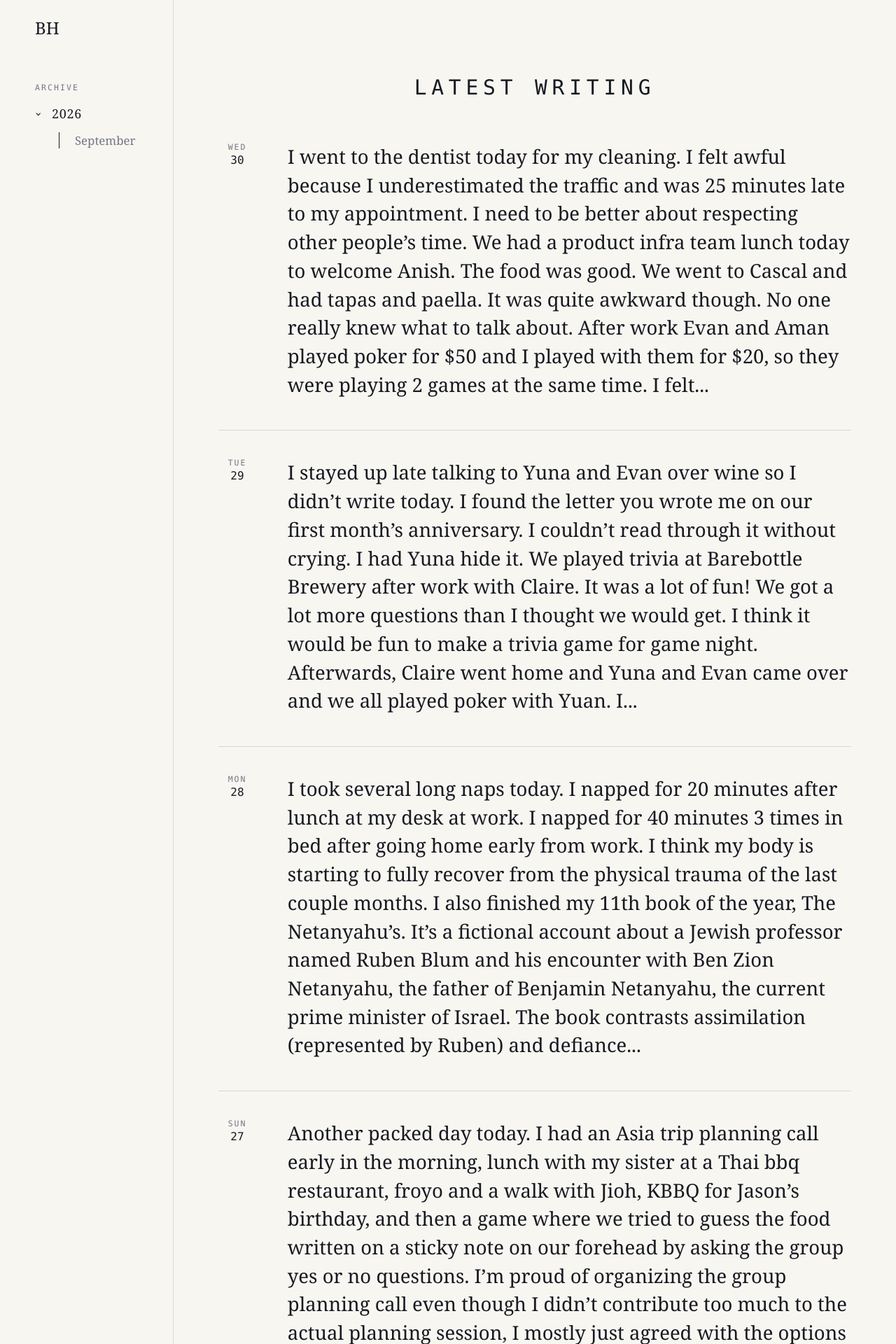
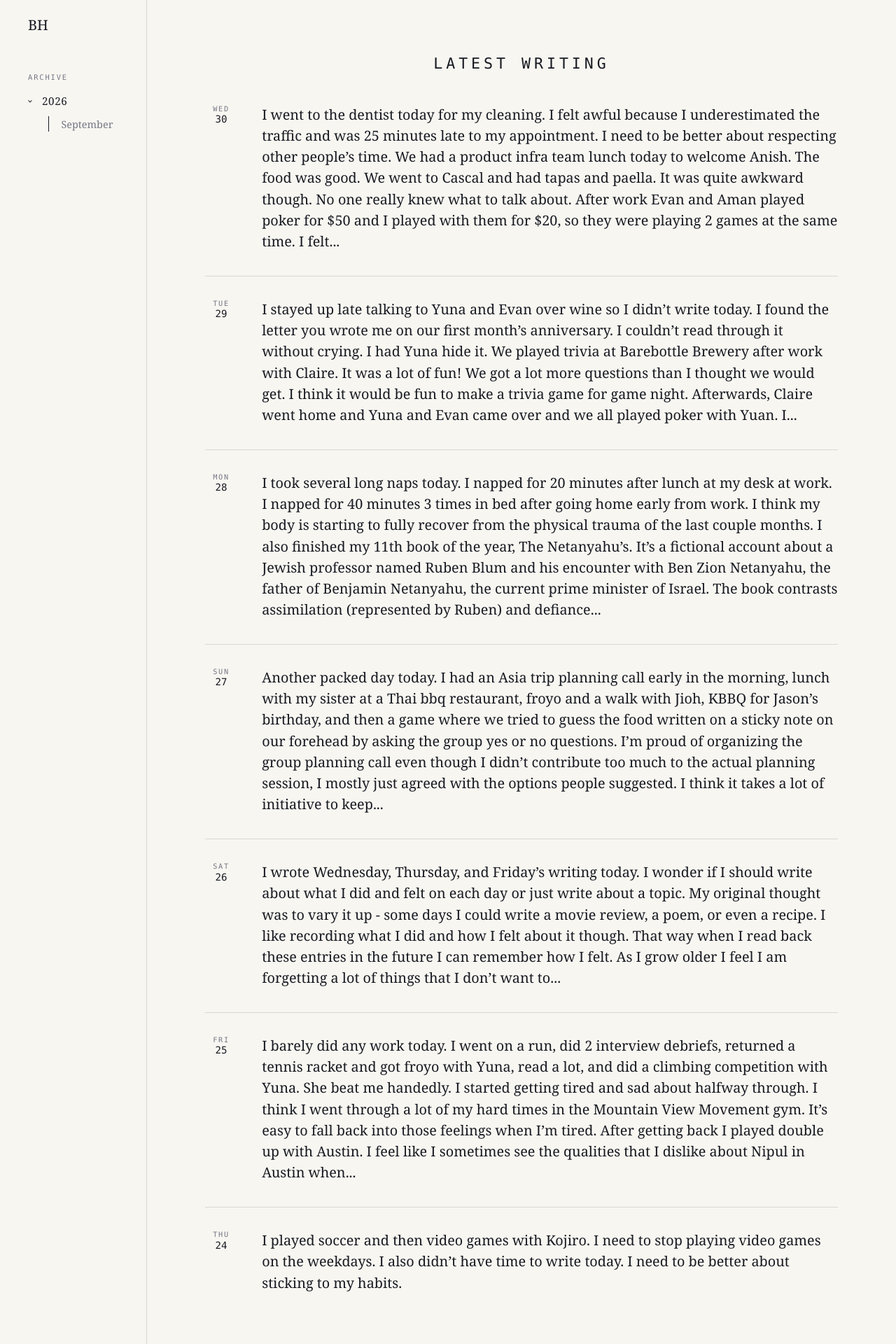
Before and after one commit to bensonhan/daily-writing, a Jekyll site: the page built from index.html, in a window 1280 px wide. Shown: the top 1920 px of the page at 70% size. Built offline with Jekyll 4.4.1, drawn with Linux system fonts in a browser that asks for light colours.

Commit message:
Reduce typography and layout scale

```diff
--- a/assets/css/site.css
+++ b/assets/css/site.css
@@ -35,20 +35,20 @@ a { color: inherit; }
 
 .site-shell {
   display: grid;
-  grid-template-columns: 248px minmax(0, 1fr);
+  grid-template-columns: 210px minmax(0, 1fr);
   min-height: 100vh;
 }
 
 .archive-rail {
   border-right: 1px solid var(--rule);
   min-height: 100vh;
-  padding: 28px 32px 64px 50px;
+  padding: 26px 26px 56px 40px;
   position: relative;
 }
 
 .identity {
   display: inline-block;
-  font-size: 1.5rem;
+  font-size: 1.25rem;
   line-height: 1;
   text-decoration: none;
 }
@@ -63,24 +63,24 @@ summary:focus-visible {
 
 .desktop-archive {
   position: sticky;
-  top: 118px;
+  top: 104px;
 }
 
 .archive-label,
 .mobile-archive > summary {
   color: var(--muted);
   font-family: var(--ui);
-  font-size: .72rem;
+  font-size: .65rem;
   letter-spacing: .18em;
   margin: 0 0 1.15rem;
   text-transform: uppercase;
 }
 
-.archive-year { margin: 0 0 1.45rem; }
+.archive-year { margin: 0 0 1.2rem; }
 
 .archive-year summary {
   cursor: pointer;
-  font-size: 1.12rem;
+  font-size: .95rem;
   letter-spacing: .04em;
   list-style: none;
   position: relative;
@@ -92,8 +92,8 @@ summary:focus-visible {
   content: "›";
   display: inline-block;
   font-family: var(--ui);
-  font-size: 1rem;
-  margin-right: .85rem;
+  font-size: .85rem;
+  margin-right: .7rem;
   transform-origin: center;
 }
 
@@ -102,15 +102,15 @@ summary:focus-visible {
 .archive-year ul {
   border-left: 1px solid var(--ink);
   list-style: none;
-  margin: .9rem 0 0 2.15rem;
-  padding: 0 0 0 1.35rem;
+  margin: .75rem 0 0 1.8rem;
+  padding: 0 0 0 1.1rem;
 }
 
-.archive-year li + li { margin-top: .7rem; }
+.archive-year li + li { margin-top: .55rem; }
 
 .archive-year a {
   color: var(--muted);
-  font-size: 1.05rem;
+  font-size: .9rem;
   text-decoration: none;
 }
 
@@ -125,18 +125,18 @@ summary:focus-visible {
 
 .main-content {
   margin: 0 auto;
-  max-width: 1120px;
-  padding: 108px 64px 120px;
+  max-width: 1000px;
+  padding: 78px 48px 96px;
   width: 100%;
 }
 
 .main-content:focus { outline: none; }
 
-.page-header { margin: 0 0 62px; }
+.page-header { margin: 0 0 46px; }
 
 .page-header h1 {
   font-family: var(--ui);
-  font-size: 1.85rem;
+  font-size: 1.35rem;
   font-weight: 400;
   letter-spacing: .23em;
   margin: 0;
@@ -146,14 +146,14 @@ summary:focus-visible {
 
 .entry-preview {
   display: grid;
-  gap: 2.8rem;
-  grid-template-columns: 54px minmax(0, 1fr);
-  padding: 0 0 44px;
+  gap: 2.2rem;
+  grid-template-columns: 46px minmax(0, 1fr);
+  padding: 0 0 34px;
 }
 
 .entry-preview + .entry-preview {
   border-top: 1px solid var(--rule);
-  padding-top: 40px;
+  padding-top: 32px;
 }
 
 .date-lockup {
@@ -164,21 +164,21 @@ summary:focus-visible {
 .date-lockup span {
   color: var(--muted);
   display: block;
-  font-size: .72rem;
+  font-size: .64rem;
   letter-spacing: .16em;
   line-height: 1.2;
 }
 
 .date-lockup strong {
   display: block;
-  font-size: 1rem;
+  font-size: .88rem;
   font-weight: 400;
   line-height: 1.35;
 }
 
 .entry-link {
-  font-size: clamp(1.35rem, 2.15vw, 1.82rem);
-  line-height: 1.48;
+  font-size: clamp(1.08rem, 1.55vw, 1.35rem);
+  line-height: 1.52;
   text-decoration: none;
   text-wrap: pretty;
 }
@@ -196,32 +196,32 @@ summary:focus-visible {
 
 .single-entry {
   margin: 0 auto;
-  max-width: 720px;
+  max-width: 650px;
 }
 
 .entry-header {
   border-bottom: 1px solid var(--rule);
-  margin-bottom: 42px;
-  padding-bottom: 20px;
+  margin-bottom: 34px;
+  padding-bottom: 16px;
 }
 
 .entry-header p {
   color: var(--muted);
   font-family: var(--ui);
-  font-size: .76rem;
+  font-size: .68rem;
   letter-spacing: .08em;
   margin: 0;
   text-transform: uppercase;
 }
 
 .entry-body {
-  font-size: clamp(1.25rem, 2vw, 1.55rem);
-  line-height: 1.7;
+  font-size: clamp(1.08rem, 1.5vw, 1.3rem);
+  line-height: 1.65;
 }
 
 .entry-body p { margin: 0 0 1.45em; }
 
-@media (max-width: 760px) {
+@media (max-width: 900px) {
   .site-shell { display: block; }
 
   .archive-rail {
@@ -231,7 +231,7 @@ summary:focus-visible {
     display: flex;
     justify-content: space-between;
     min-height: 0;
-    padding: 22px 24px;
+    padding: 18px 22px;
   }
 
   .desktop-archive { display: none; }
@@ -256,32 +256,35 @@ summary:focus-visible {
     padding: 26px 24px 18px;
     position: absolute;
     right: 0;
-    top: 69px;
+    top: 61px;
     z-index: 2;
   }
 
   .archive-year { margin-bottom: 1rem; }
 
-  .main-content { padding: 64px 24px 88px; }
+  .main-content {
+    max-width: 700px;
+    padding: 48px 24px 72px;
+  }
 
-  .page-header { margin-bottom: 48px; }
+  .page-header { margin-bottom: 38px; }
 
   .page-header h1 {
-    font-size: 1.25rem;
+    font-size: 1.05rem;
     line-height: 1.5;
   }
 
   .entry-preview {
-    gap: 1.35rem;
-    grid-template-columns: 42px minmax(0, 1fr);
-    padding-bottom: 34px;
+    gap: 1.15rem;
+    grid-template-columns: 38px minmax(0, 1fr);
+    padding-bottom: 28px;
   }
 
-  .entry-preview + .entry-preview { padding-top: 32px; }
+  .entry-preview + .entry-preview { padding-top: 26px; }
 
   .entry-link {
-    font-size: 1.25rem;
-    line-height: 1.52;
+    font-size: 1.08rem;
+    line-height: 1.55;
   }
 }
 
```
